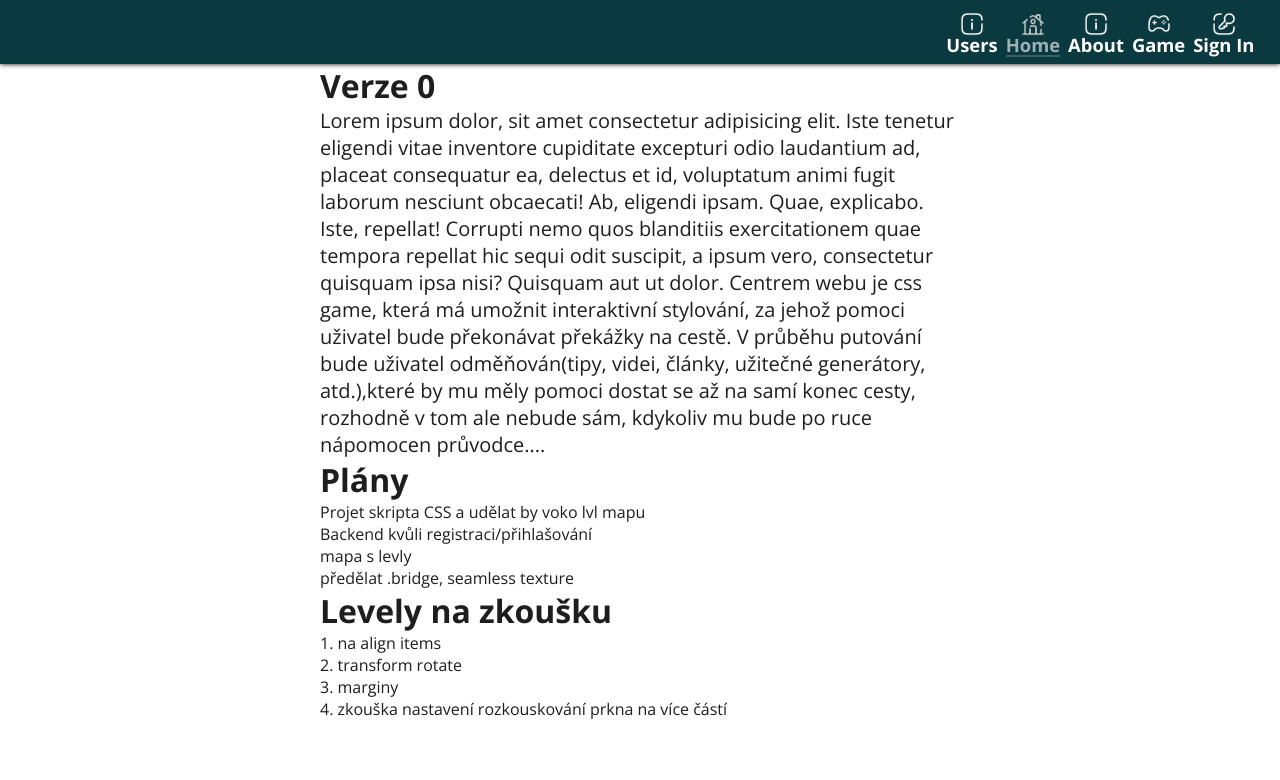
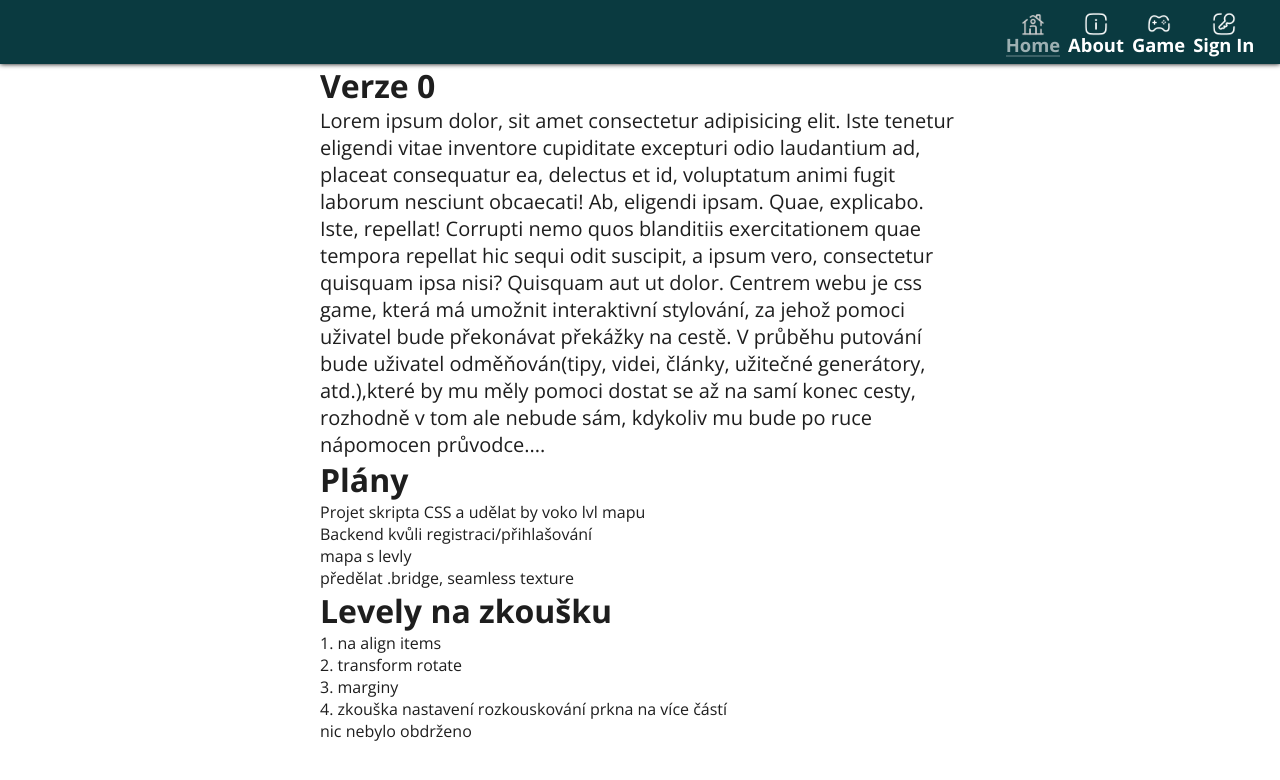
Before and after one commit to KaiUweCZE/cssGame, a React app in the folder frontend/: page / in a window 1280 px wide. Shown: the top 780 px of the page. Built offline with nearby package versions, Linux system fonts and the light colour scheme.

Commit message:
creating ProtectedLayout for logged user and setting compatibility in Navbar & App.js + Home.js render some data about user(only for development)

```diff
--- a/frontend/src/App.js
+++ b/frontend/src/App.js
@@ -1,4 +1,4 @@
-import React from "react";
+import React, { useContext } from "react";
 import { BrowserRouter as BR, Route, Routes } from "react-router-dom";
 import SharedLayout from "./components/SharedLayout";
 import Home from "./pages/Home";
@@ -8,25 +8,34 @@ import Graph from "./pages/Graph";
 import Registration from "./pages/Registration";
 import {ApolloClientProvider} from "./client";
 import { UserContextProvider } from "./contexts/UserContext";
+import RoadMap from "./pages/RoadMap";
+import ProtectedLayout from "./components/ProtectedLayout";
+import { CheckContextProvider, LevelProvider } from "./contexts/FormContext";
 
 
 const App = () => {
 
     return(
         <ApolloClientProvider>
+            <LevelProvider>
             <UserContextProvider>
             <BR>
             <Routes>
                 <Route path="/" element={<SharedLayout />}>
                     <Route index element={<Home/>}/>
                     <Route path="/about" element={<About/>}/>
-                    <Route path="/attempt" element={<Graph/>}/>
                     <Route path="/game" element={<Game/>}/>
-                    <Route path="/registration" element={<Registration/>}/>
+                    <Route path="/login" element={<Registration/>}/>
+                    <Route element={<ProtectedLayout />}>
+                        <Route path="/attempt" element={<Graph/>}/>
+                        <Route path="/map" element={<RoadMap/>} />
+                    </Route>
                 </Route>
             </Routes>
             </BR>
+
             </UserContextProvider>
+            </LevelProvider>
         </ApolloClientProvider>
     )
 }
--- a/frontend/src/components/Navbar.js
+++ b/frontend/src/components/Navbar.js
@@ -5,6 +5,8 @@ import homeIcon from "../styles/images/icons/home.webp";
 import loginIcon from "../styles/images/icons/login.webp";
 import gameIcon from "../styles/images/icons/gamepad.webp";
 import infoIcon from "../styles/images/icons/info.webp"
+import leaveIcon from "../styles/images/icons/leave.svg"
+import mapIcon from "../styles/images/icons/map.webp"
 import { UserContext } from "../contexts/UserContext";
 
 
@@ -20,10 +22,15 @@ const Navbar = () => {
             <nav className="navigation">
                 <HamburgerMenu state={isActive} setState={setIsActive}/>
                 <ul className={`menu ${specialClass}`}>
-                <NavLink className="menu__item" to="/attempt">
-                        <img src={infoIcon} alt="" />
-                        <span>Users</span>
-                    </NavLink>
+                    {
+                        login ?
+                        <NavLink className="menu__item" to='/map'>
+                            <img src={mapIcon} alt="" />
+                            <span>Map</span>
+                        </NavLink>
+                        : ""
+                    }
+
                     <NavLink className="menu__item" to="/">
                         <img src={homeIcon} alt="" />
                         <span>Home</span>
@@ -38,9 +45,12 @@ const Navbar = () => {
                     </NavLink>
                     {
                         login ?
-                        <NavLink onClick={logout}>Logout</NavLink>
+                        <NavLink className="menu__item logout" onClick={logout}>
+                            <img src={leaveIcon} alt="" />
+                            <span>Logout</span>
+                        </NavLink>
                         :
-                        <NavLink className="menu__item" to="/registration">
+                        <NavLink className="menu__item" to="/login">
                             <img src={loginIcon} alt="" />
                             <span>Sign In</span>
                         </NavLink>
--- /dev/null
+++ b/frontend/src/components/ProtectedLayout.js
@@ -0,0 +1,24 @@
+import React, { useContext } from "react";
+import { UserContext } from "../contexts/UserContext";
+import { Navigate, Outlet } from "react-router-dom";
+
+
+const ProtectedLayout = () => {
+    const {login} = useContext(UserContext)
+
+    /*if (!login) {
+        return <Navigate to="/login" replace />
+    }*/
+    return(
+       <> {
+            login
+            ?
+            <Outlet/>
+            :
+            ""
+        }</>
+
+    )
+}
+
+export default ProtectedLayout
--- a/frontend/src/pages/Home.js
+++ b/frontend/src/pages/Home.js
@@ -1,7 +1,9 @@
-import React from "react";
+import React, { useContext } from "react";
+import { UserContext } from "../contexts/UserContext";
 
 
 const Home = () => {
+    const {user} = useContext(UserContext)
 
     return(
         <main className="container-home">
@@ -35,6 +37,22 @@ const Home = () => {
                     <li>4. zkouška nastavení rozkouskování prkna na více částí</li>
                 </ul>
             </section>
+
+            <section>
+                {
+                    user ?
+                    <article>
+                        <ul>
+                            <li>{user.name}</li>
+                            <li>{user.id}</li>
+                            <li>{user.level}</li>
+                        </ul>
+
+                    </article>
+                    :
+                    "nic nebylo obdrženo"
+                }
+            </section>
         </main>
     )
 }
```
